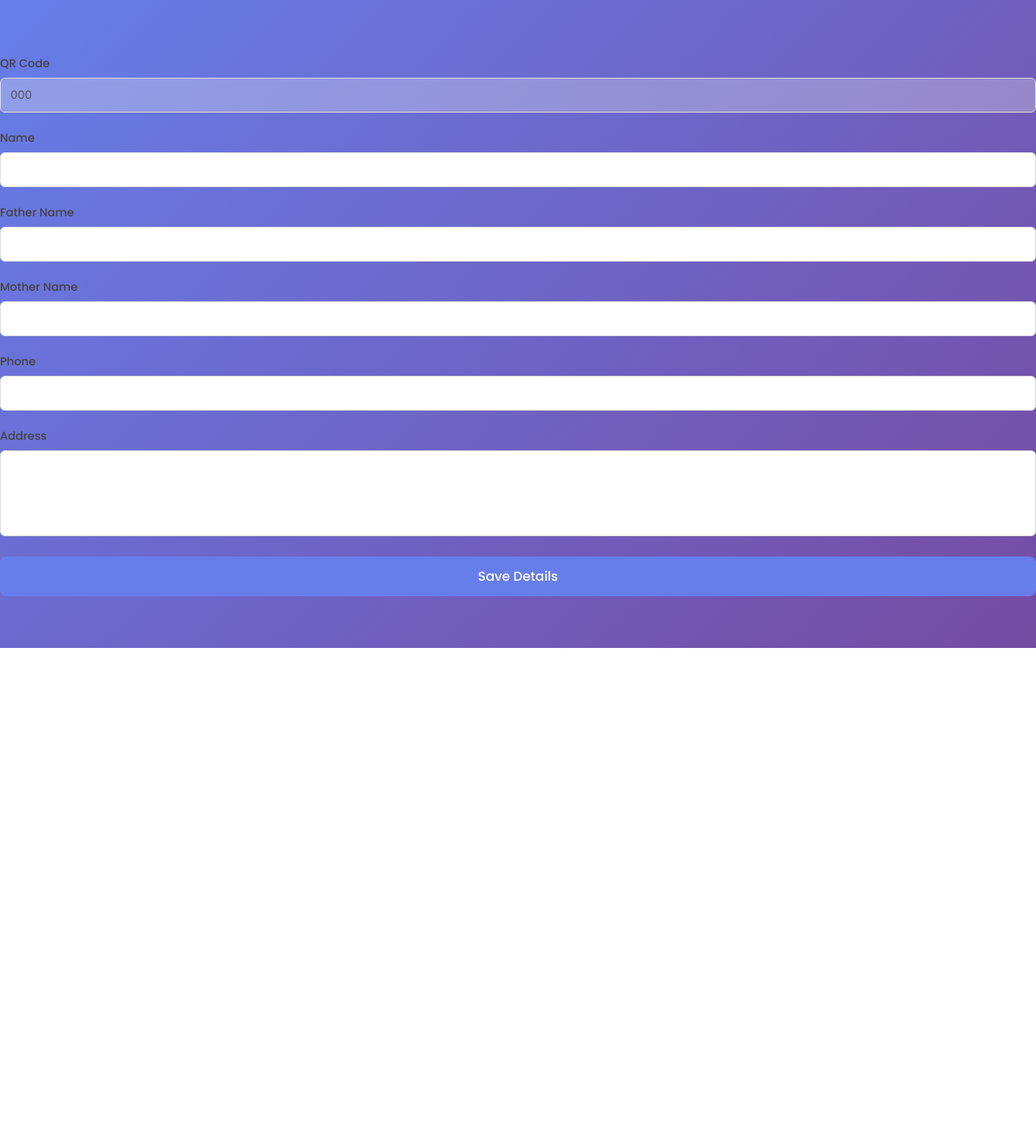
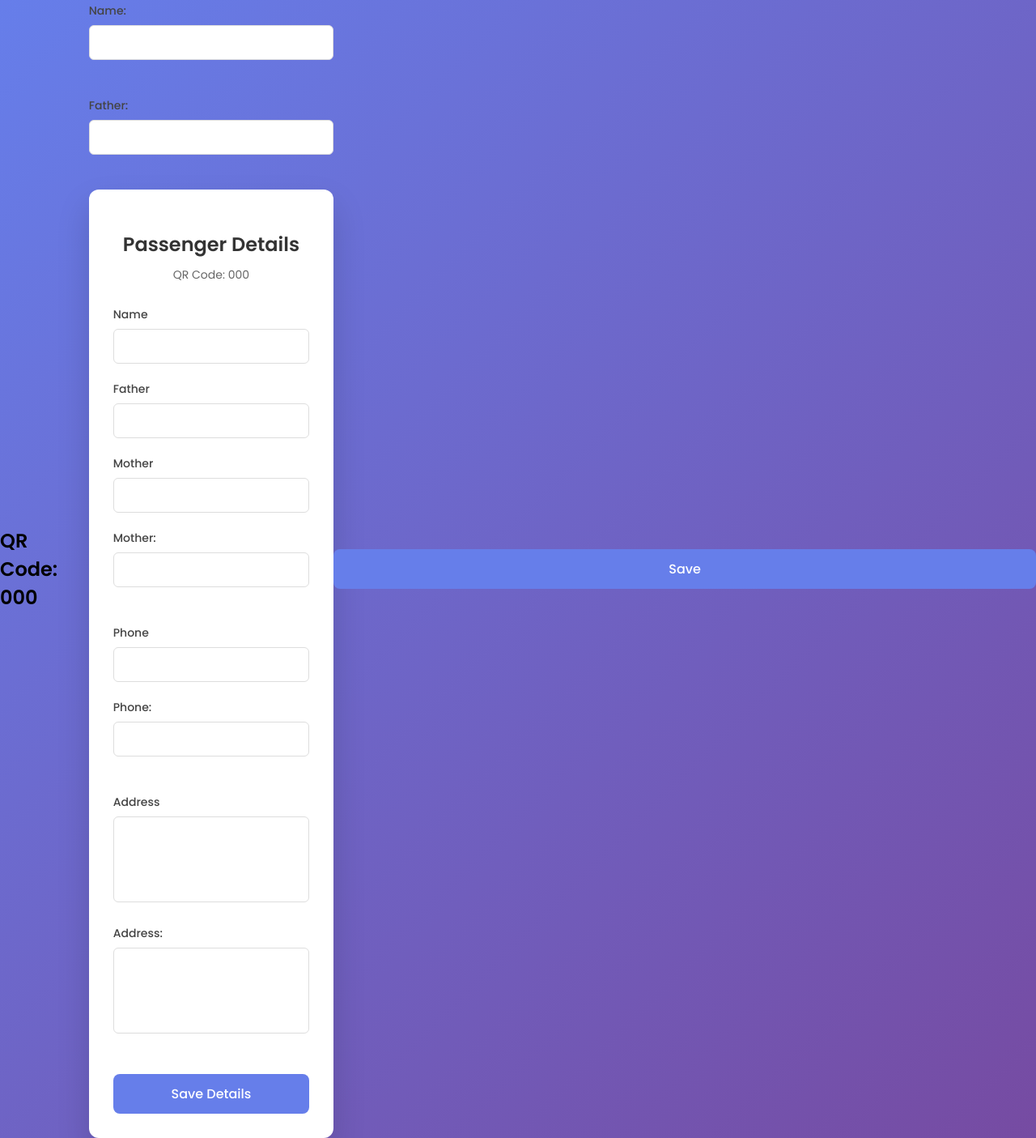
Before and after one commit to SmartFarming50/app, a Flask app: template templates/add.html in a window 1280 px wide. Shown: the whole page at 81% size. Before the commit the page ends 800 px from the top, so only its background shows below. Run offline with Flask 3, Linux system fonts and the light colour scheme; the template is opened without the code that fills it: most values are stand-ins (such as "Sample title", 1, 10 or a date in 2020).

Commit message:
Update add.html

```diff
--- a/templates/add.html
+++ b/templates/add.html
@@ -101,29 +101,44 @@
     </style>
 </head>
 <body>
+    <h2>QR Code: {{ qr_code }}</h2>
     <form method="POST">
-    <label>QR Code</label>
-    <input type="text" value="{{ qr_code }}" disabled>
+        <label>Name:</label><br>
+        <input type="text" name="name" required><br><br>
 
-    <input type="hidden" name="qr_code" value="{{ qr_code }}">
+        <label>Father:</label><br>
+        <input type="text" name="father" required><br><br>
+    <div class="card">
+        <h2>Passenger Details</h2>
+        <div class="qr">QR Code: {{ qr_code }}</div>
 
+        <form method="POST">
             <label>Name</label>
             <input type="text" name="name" required>
 
-    <label>Father Name</label>
+            <label>Father</label>
             <input type="text" name="father" required>
 
-    <label>Mother Name</label>
+            <label>Mother</label>
             <input type="text" name="mother" required>
 
+        <label>Mother:</label><br>
+        <input type="text" name="mother" required><br><br>
             <label>Phone</label>
             <input type="text" name="phone" required>
 
+        <label>Phone:</label><br>
+        <input type="text" name="phone" required><br><br>
             <label>Address</label>
             <textarea name="address" rows="4" required></textarea>
 
+        <label>Address:</label><br>
+        <textarea name="address" rows="4" cols="50" required></textarea><br><br>
             <button type="submit">Save Details</button>
         </form>
+    </div>
 
+        <button type="submit">Save</button>
+    </form>
 </body>
 </html>
```
Lines whose indentation alone changed are shown as unchanged.
